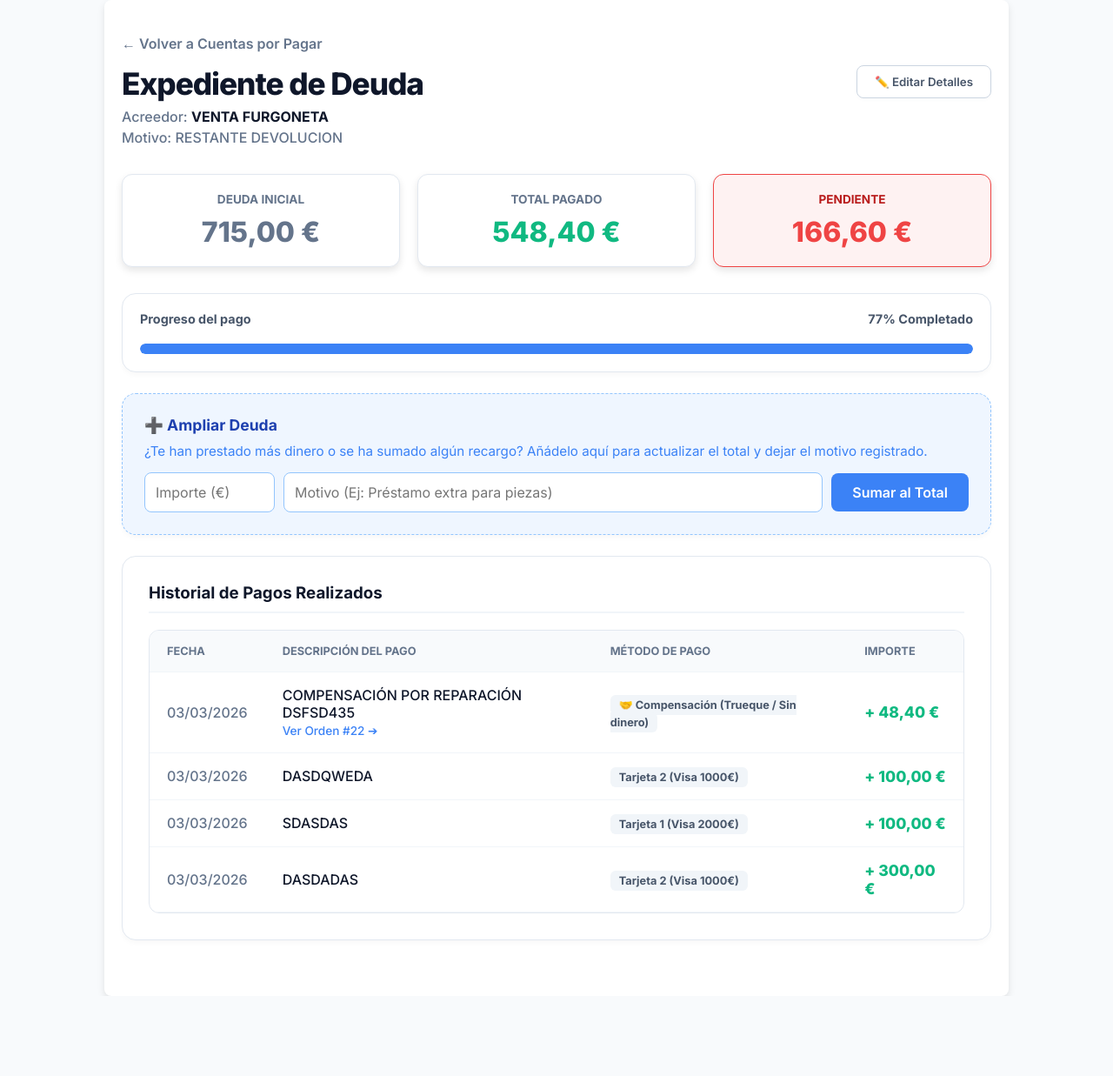
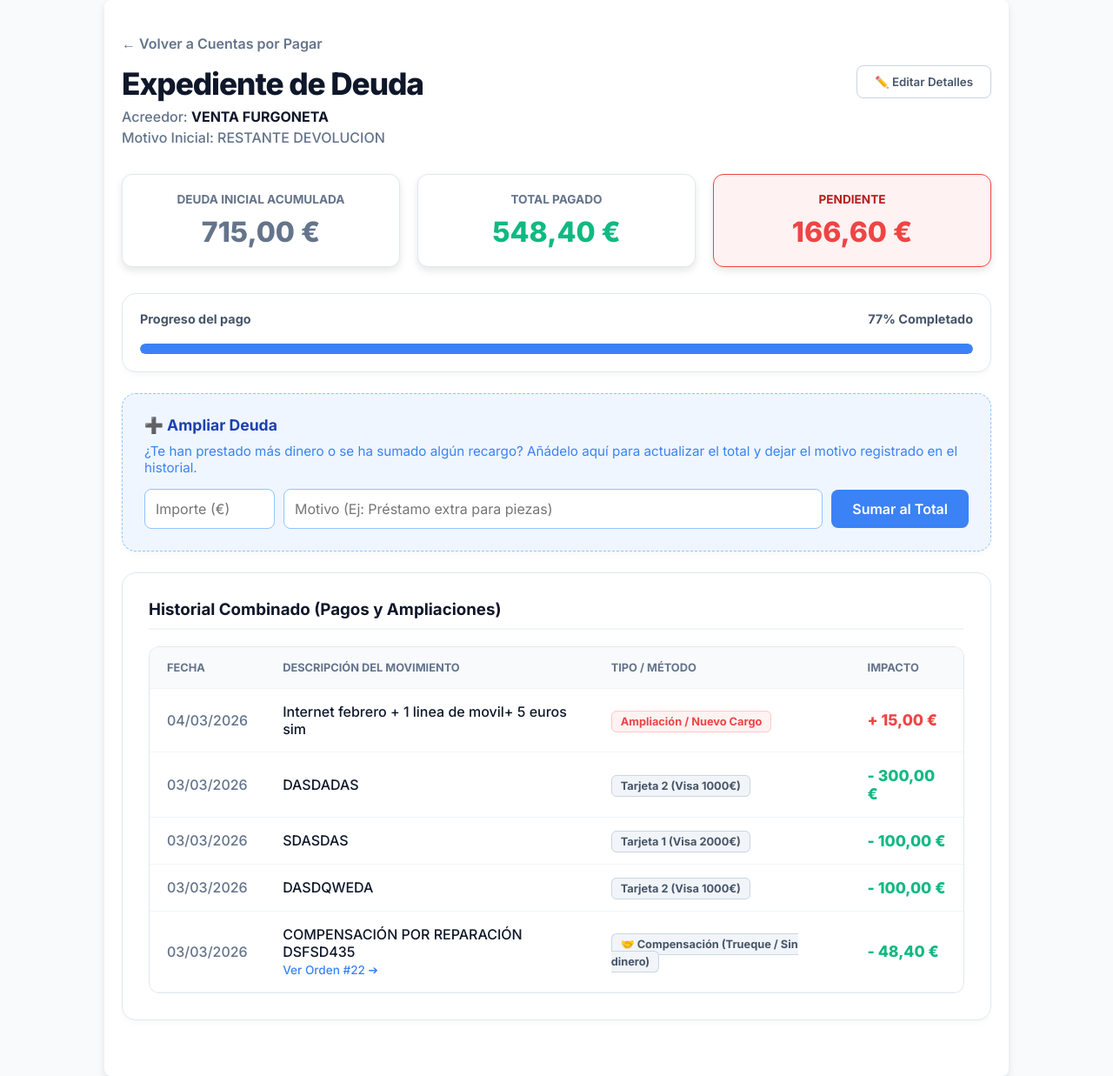
Before and after one commit to josepipe300-wq/servimax-app, a Django app: page /deuda/1/ in a window 1280 px wide. Shown: the whole page at 87% size. Before the commit the page ends 1145 px from the top, so only its background shows below. Run offline with Django 5.2, Linux system fonts and the light colour scheme; a user stored in the database is signed in; data comes from the database, SQL or seed files in the repository; both versions use the stored data as it was after the commit.

Commit message:
Añadido modelo de Ampliación de Deuda, historial combinado y enlaces directos

```diff
--- a/taller/templates/taller/detalle_deuda.html
+++ b/taller/templates/taller/detalle_deuda.html
@@ -28,7 +28,7 @@
         .table-modern th, .table-modern td { padding: 16px 20px; text-align: left; border-bottom: 1px solid #f1f5f9; }
         .table-modern th { background-color: #f8fafc; color: #64748b; font-weight: 700; font-size: 0.8em; text-transform: uppercase; }
         .money-col { text-align: right; font-weight: 600; }
-        .badge-metodo { background: #f1f5f9; color: #475569; padding: 4px 10px; border-radius: 6px; font-size: 0.8em; font-weight: 700; }
+        .badge-metodo { background: #f1f5f9; color: #475569; padding: 4px 10px; border-radius: 6px; font-size: 0.8em; font-weight: 700; border: 1px solid #cbd5e1; }
 
         .modern-input { border: 1px solid #cbd5e1; border-radius: 8px; padding: 12px; box-sizing: border-box; font-family: 'Inter'; font-size: 1em; outline: none; width: 100%; }
         .modern-input:focus { border-color: #3b82f6; box-shadow: 0 0 0 3px rgba(59,130,246,0.1); }
@@ -42,7 +42,7 @@
             <div style="display: flex; justify-content: space-between; align-items: flex-start; flex-wrap: wrap; gap: 15px; margin-top: 15px;">
                 <div>
                     <h1 class="header-title" style="margin-top: 0;">Expediente de Deuda</h1>
-                    <p style="color: #64748b; font-weight: 500; margin: 0; line-height: 1.5;">Acreedor: <strong style="color:#0f172a;">{{ deuda.acreedor }}</strong><br> Motivo: {{ deuda.motivo }}</p>
+                    <p style="color: #64748b; font-weight: 500; margin: 0; line-height: 1.5;">Acreedor: <strong style="color:#0f172a;">{{ deuda.acreedor }}</strong><br> Motivo Inicial: {{ deuda.motivo }}</p>
                 </div>
                 {% if not request.user.groups.all.0.name == 'Solo Ver' %}
                 <div>
@@ -71,7 +71,7 @@
                         <input type="text" name="acreedor" value="{{ deuda.acreedor }}" class="modern-input" style="border-color: #fde047; background: white;" required>
                     </div>
                     <div>
-                        <label style="font-size: 0.85em; font-weight: bold; color: #854d0e; display: block; margin-bottom: 5px;">Importe Inicial Total (€)</label>
+                        <label style="font-size: 0.85em; font-weight: bold; color: #854d0e; display: block; margin-bottom: 5px;">Importe Inicial / Total (€)</label>
                         <input type="number" step="0.01" min="0" name="importe_inicial" value="{{ deuda.importe_inicial|stringformat:'f' }}" class="modern-input" style="border-color: #fde047; background: white;" required>
                     </div>
                 </div>
@@ -89,7 +89,7 @@
         {% endif %}
         <div class="summary-grid">
             <div class="card">
-                <h4>Deuda Inicial</h4>
+                <h4>Deuda Inicial Acumulada</h4>
                 <p class="amount" style="color: #64748b;">{{ deuda.importe_inicial|floatformat:2 }} €</p>
             </div>
             <div class="card">
@@ -117,7 +117,7 @@
         {% if not request.user.groups.all.0.name == 'Solo Ver' and deuda.estado == 'Pendiente' %}
         <div class="section-panel" style="background: #eff6ff; border: 1px dashed #93c5fd; padding: 25px;">
             <h4 style="margin: 0 0 10px 0; color: #1e40af; font-size: 1.1em; display: flex; align-items: center; gap: 8px;">➕ Ampliar Deuda</h4>
-            <p style="font-size: 0.95em; color: #3b82f6; margin-bottom: 15px; margin-top: 0;">¿Te han prestado más dinero o se ha sumado algún recargo? Añádelo aquí para actualizar el total y dejar el motivo registrado.</p>
+            <p style="font-size: 0.95em; color: #3b82f6; margin-bottom: 15px; margin-top: 0;">¿Te han prestado más dinero o se ha sumado algún recargo? Añádelo aquí para actualizar el total y dejar el motivo registrado en el historial.</p>
 
             <form method="POST" style="display: flex; gap: 10px; align-items: center; flex-wrap: wrap;">
                 {% csrf_token %}
@@ -138,38 +138,53 @@
         </div>
         {% endif %}
         <div class="section-panel">
-            <h3 style="margin-top: 0; color: #0f172a; border-bottom: 2px solid #f1f5f9; padding-bottom: 10px;">Historial de Pagos Realizados</h3>
+            <h3 style="margin-top: 0; color: #0f172a; border-bottom: 2px solid #f1f5f9; padding-bottom: 10px;">Historial Combinado (Pagos y Ampliaciones)</h3>
 
             <div style="overflow-x: auto;">
                 <table class="table-modern">
                     <thead>
                         <tr>
                             <th>Fecha</th>
-                            <th>Descripción del Pago</th>
-                            <th>Método de Pago</th>
-                            <th class="money-col">Importe</th>
+                            <th>Descripción del Movimiento</th>
+                            <th>Tipo / Método</th>
+                            <th class="money-col">Impacto</th>
                         </tr>
                     </thead>
                     <tbody>
-                        {% for pago in pagos %}
+                        {% for mov in historial %}
                         <tr>
-                            <td style="color: #64748b; font-weight: 500;">{{ pago.fecha|date:"d/m/Y" }}</td>
+                            <td style="color: #64748b; font-weight: 500;">{{ mov.fecha|date:"d/m/Y" }}</td>
+
                             <td style="color: #0f172a; font-weight: 500;">
-                                {{ pago.descripcion|default:"Pago de cuota/deuda" }}
-                                {% if pago.orden %}
-                                    <br><a href="{% url 'detalle_orden' pago.orden.id %}" style="font-size: 0.85em; color: #3b82f6; text-decoration: none;">Ver Orden #{{ pago.orden.id }} ➔</a>
+                                {{ mov.descripcion }}
+                                {% if mov.orden %}
+                                    <br><a href="{% url 'detalle_orden' mov.orden.id %}" style="font-size: 0.85em; color: #3b82f6; text-decoration: none;">Ver Orden #{{ mov.orden.id }} ➔</a>
                                 {% endif %}
                             </td>
-                            <td><span class="badge-metodo">{{ pago.get_metodo_pago_display }}</span></td>
-                            <td class="money-col" style="color: #10b981; font-weight: 800; font-size: 1.1em;">
-                                + {{ pago.importe|floatformat:2 }} €
+
+                            <td>
+                                {% if mov.tipo == 'ampliacion' %}
+                                    <span class="badge-metodo" style="background: #fef2f2; color: #ef4444; border-color: #fecaca;">{{ mov.metodo }}</span>
+                                {% else %}
+                                    <span class="badge-metodo">{{ mov.metodo }}</span>
+                                {% endif %}
                             </td>
+
+                            {% if mov.tipo == 'pago' %}
+                                <td class="money-col" style="color: #10b981; font-weight: 800; font-size: 1.1em;">
+                                    - {{ mov.importe|floatformat:2 }} €
+                                </td>
+                            {% else %}
+                                <td class="money-col" style="color: #ef4444; font-weight: 800; font-size: 1.1em;">
+                                    + {{ mov.importe|floatformat:2 }} €
+                                </td>
+                            {% endif %}
                         </tr>
                         {% empty %}
                         <tr>
                             <td colspan="4" style="text-align: center; padding: 40px; color: #94a3b8;">
                                 <span style="font-size: 2em; display: block; margin-bottom: 10px;">⏳</span>
-                                Aún no se ha registrado ningún pago para esta deuda.
+                                Aún no hay movimientos registrados en esta deuda.
                             </td>
                         </tr>
                         {% endfor %}
--- a/taller/views.py
+++ b/taller/views.py
@@ -4,7 +4,7 @@ from .models import (
     Ingreso, Gasto, Cliente, Vehiculo, OrdenDeReparacion, Empleado,
     TipoConsumible, CompraConsumible, Factura, LineaFactura, FotoVehiculo,
     Presupuesto, LineaPresupuesto, UsoConsumible, AjusteStockConsumible,
-    CierreTarjeta, NotaTablon, NotaInternaOrden, DeudaTaller,
+    CierreTarjeta, NotaTablon, NotaInternaOrden, DeudaTaller,AmpliacionDeuda,
 )
 from django.db.models import Sum, F, Q
 from django.db import transaction
@@ -932,7 +932,7 @@ def historial_movimientos(request):
     mes_seleccionado = request.GET.get('mes', '')
     matricula_seleccionada = request.GET.get('matricula', '')
 
-    gastos_qs = Gasto.objects.select_related('orden', 'orden__vehiculo').all()
+    gastos_qs = Gasto.objects.select_related('orden', 'orden__vehiculo', 'deuda_asociada').all()
     ingresos_qs = Ingreso.objects.select_related('orden', 'orden__vehiculo').all()
 
     if ano_seleccionado and ano_seleccionado.isdigit():
@@ -1805,29 +1805,30 @@ def detalle_deuda(request, deuda_id):
 
         form_type = request.POST.get('form_type')
 
-        # --- ACCIÓN 1: AMPLIAR DEUDA ---
+        # --- AMPLIAR DEUDA (Añade a la base de datos) ---
         if form_type == 'ampliar':
             importe_extra = request.POST.get('importe_extra')
             concepto_extra = request.POST.get('concepto_extra')
 
-            if importe_extra:
+            if importe_extra and concepto_extra:
                 try:
                     extra_decimal = Decimal(importe_extra.replace(',', '.'))
                     if extra_decimal > 0:
                         deuda.importe_inicial += extra_decimal
-
-                        if concepto_extra:
-                            fecha_hoy = timezone.now().strftime("%d/%m/%Y")
-                            deuda.motivo += f" | [+ {extra_decimal}€ ({fecha_hoy}): {concepto_extra}]"
-
                         if deuda.estado == 'Pagada':
                             deuda.estado = 'Pendiente'
-
                         deuda.save()
+
+                        # Creamos el registro histórico
+                        AmpliacionDeuda.objects.create(
+                            deuda=deuda,
+                            importe=extra_decimal,
+                            motivo=concepto_extra
+                        )
                 except (ValueError, TypeError, Decimal.InvalidOperation):
                     pass
 
-        # --- ACCIÓN 2: EDITAR / CORREGIR ERRORES ---
+        # --- EDITAR ERRORES ---
         elif form_type == 'editar':
             nuevo_acreedor = request.POST.get('acreedor')
             nuevo_motivo = request.POST.get('motivo')
@@ -1840,7 +1841,6 @@ def detalle_deuda(request, deuda_id):
                     deuda.motivo = nuevo_motivo
                     deuda.importe_inicial = nuevo_importe
 
-                    # Comprobamos si con el nuevo importe la deuda queda saldada
                     if deuda.estado == 'Pagada' and deuda.importe_inicial > deuda.importe_pagado:
                         deuda.estado = 'Pendiente'
                     elif deuda.estado == 'Pendiente' and deuda.importe_pagado >= deuda.importe_inicial and deuda.importe_inicial > 0:
@@ -1852,7 +1852,34 @@ def detalle_deuda(request, deuda_id):
 
         return redirect('detalle_deuda', deuda_id=deuda.id)
 
-    pagos = deuda.gastos_pagados.all().order_by('-fecha', '-id')
+    # --- COMBINAR HISTORIAL DE PAGOS Y AUMENTOS ---
+    pagos = deuda.gastos_pagados.all()
+    ampliaciones = deuda.ampliaciones.all()
+
+    historial_combinado = []
+
+    for p in pagos:
+        historial_combinado.append({
+            'fecha': p.fecha,
+            'descripcion': p.descripcion or "Pago de deuda",
+            'metodo': p.get_metodo_pago_display(),
+            'importe': p.importe,
+            'tipo': 'pago',
+            'orden': p.orden
+        })
+
+    for a in ampliaciones:
+        historial_combinado.append({
+            'fecha': a.fecha,
+            'descripcion': a.motivo,
+            'metodo': 'Ampliación / Nuevo Cargo',
+            'importe': a.importe,
+            'tipo': 'ampliacion',
+            'orden': None
+        })
+
+    # Ordenar todo por fecha (lo más reciente primero)
+    historial_combinado.sort(key=lambda x: x['fecha'], reverse=True)
 
     porcentaje = 0
     if deuda.importe_inicial > 0:
@@ -1862,7 +1889,7 @@ def detalle_deuda(request, deuda_id):
 
     context = {
         'deuda': deuda,
-        'pagos': pagos,
+        'historial': historial_combinado, # <--- Enviamos el historial combinado
         'porcentaje_pagado': porcentaje
     }
     return render(request, 'taller/detalle_deuda.html', context)
```
Also changed, not shown: taller/models.py (+9 -0 lines), taller/templates/taller/historial_movimientos.html (+9 -3 lines), db.sqlite3, taller/migrations/0046_ampliaciondeuda.py (added).
